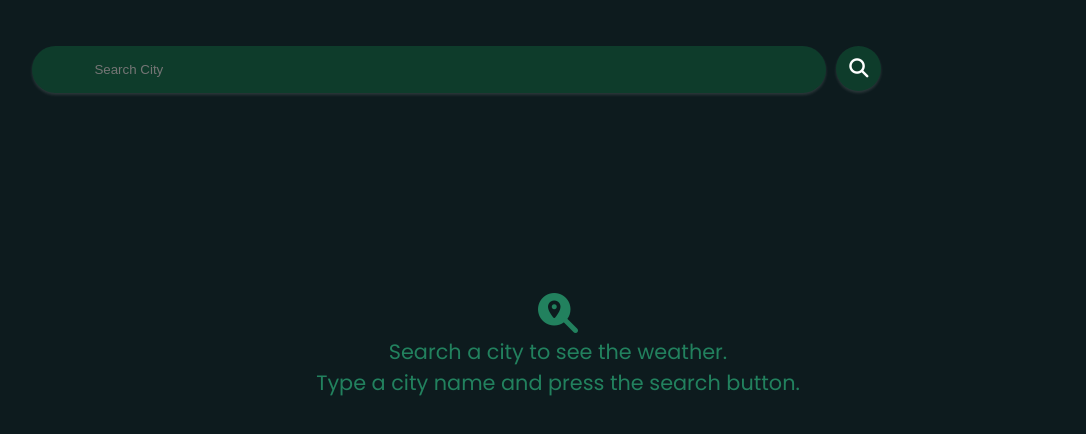
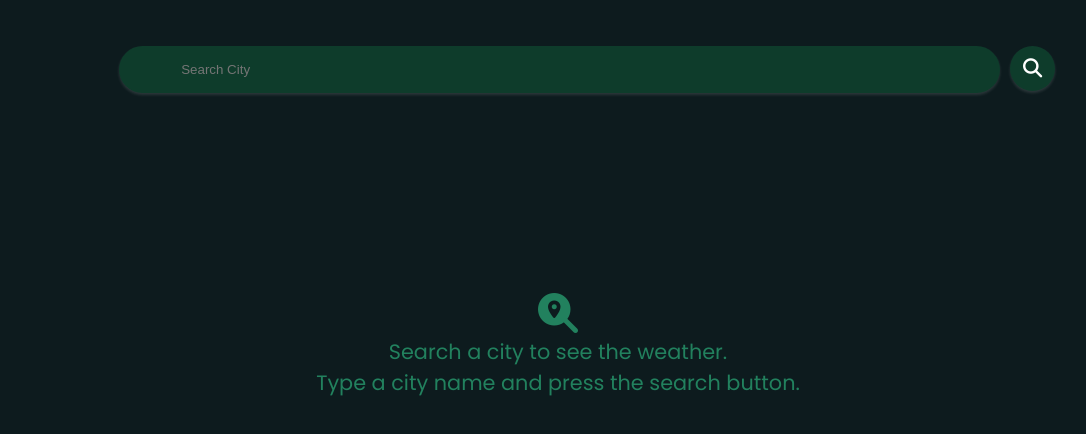
Before and after one commit to allamgowrisankar0001/SkyCast, a plain HTML site: page index.html in a window 1280 px wide. Shown: the whole page, without its empty margins (82-1168 px from the left). Drawn offline with nearby package versions, Linux system fonts and the light colour scheme; some icons are missing.

Commit message:
Update index.css

```diff
--- a/index.css
+++ b/index.css
@@ -43,9 +43,9 @@ nav ul li {
 
 nav ul li input {
     height: 45px;
-    width: 730px;
+        width: 817px;
     margin-top: 30px;
-    margin-left: 6%;
+    margin-left: 13%;
     background-color: var(--primary);
     border: none;
     color: var(--font-color);
```
